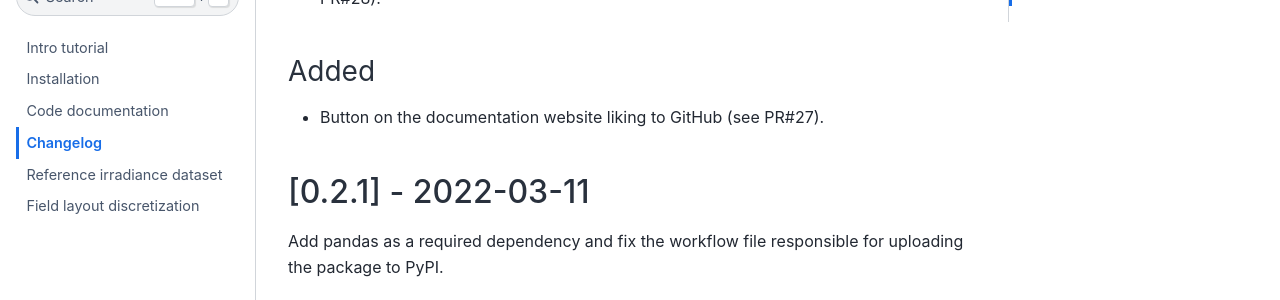
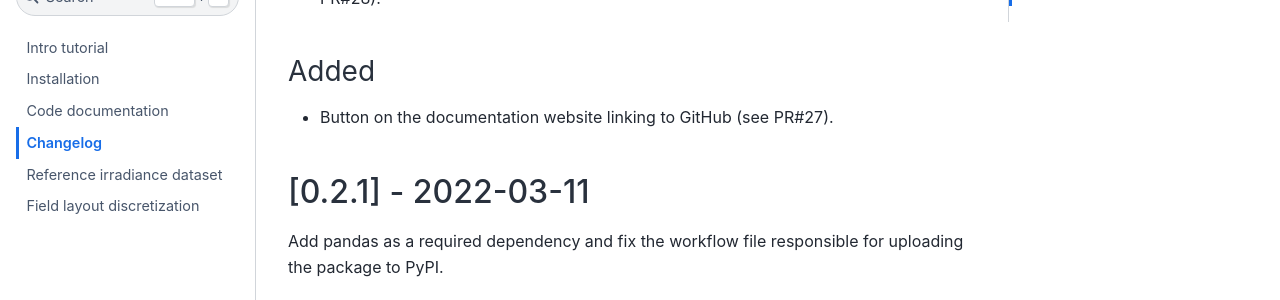
Before and after one commit to pvlib/twoaxistracking, a Sphinx documentation site: the page built from docs/source/whatsnew.md, in a window 1280 px wide and 900 px high, scrolled down 338 px. Shown: the part 153-453 px from the top of the window. Built offline with Sphinx 7.4.7 and the Sphinx Book theme 1.1.4, drawn with Linux system fonts in a browser that asks for light colours.

Commit message:
Update docs/source/whatsnew.md
Co-authored-by: Kevin Anderson <kevin.anderson@nrel.gov>

```diff
--- a/docs/source/whatsnew.md
+++ b/docs/source/whatsnew.md
@@ -12,7 +12,7 @@ An important bug fix and enhancement of the documentation.
 - Fix bug in the calculation of the maximum shading elevation at high GCRs (see PR#28).
 
 ### Added
-- Button on the documentation website liking to GitHub (see PR#27).
+- Button on the documentation website linking to GitHub (see PR#27).
 
 
 ## [0.2.1] - 2022-03-11
```
